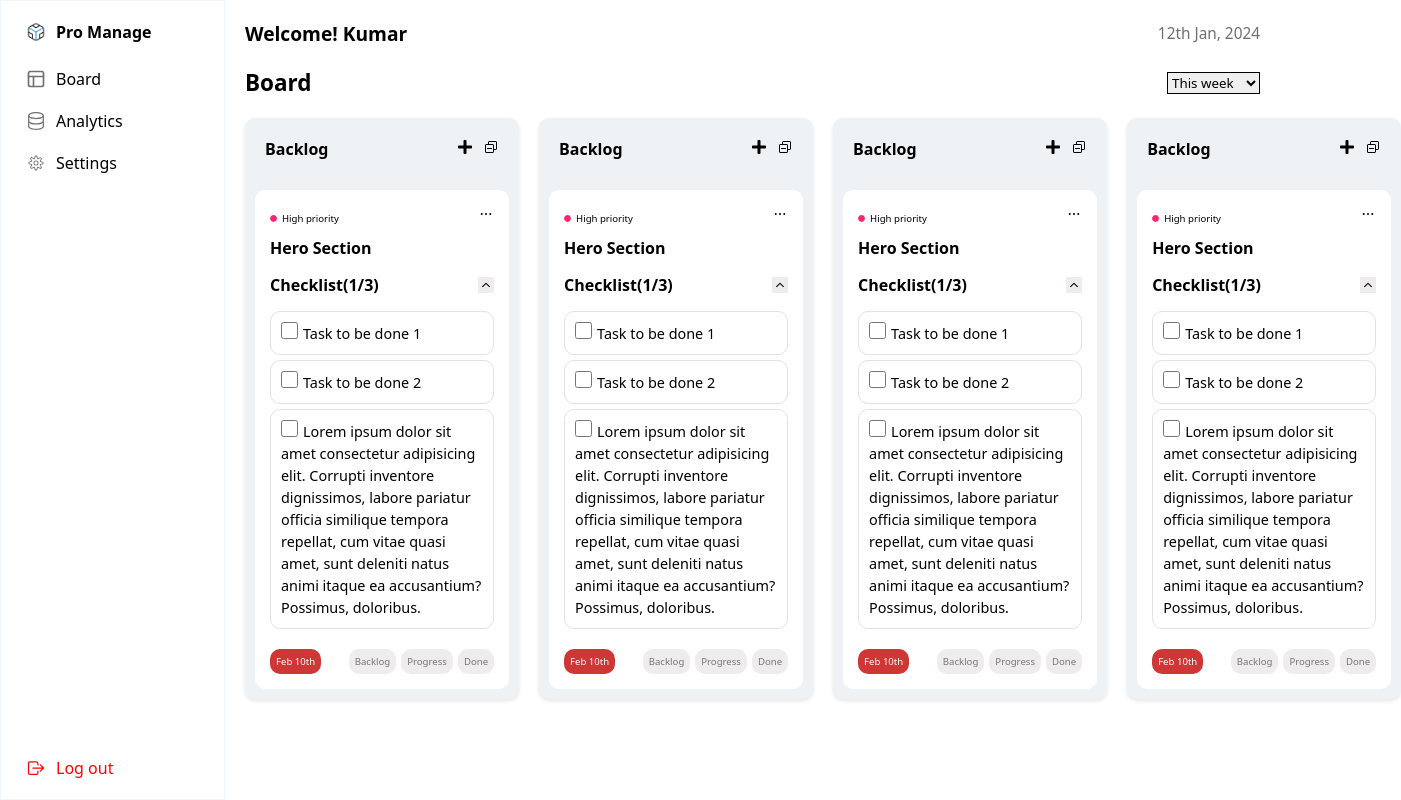
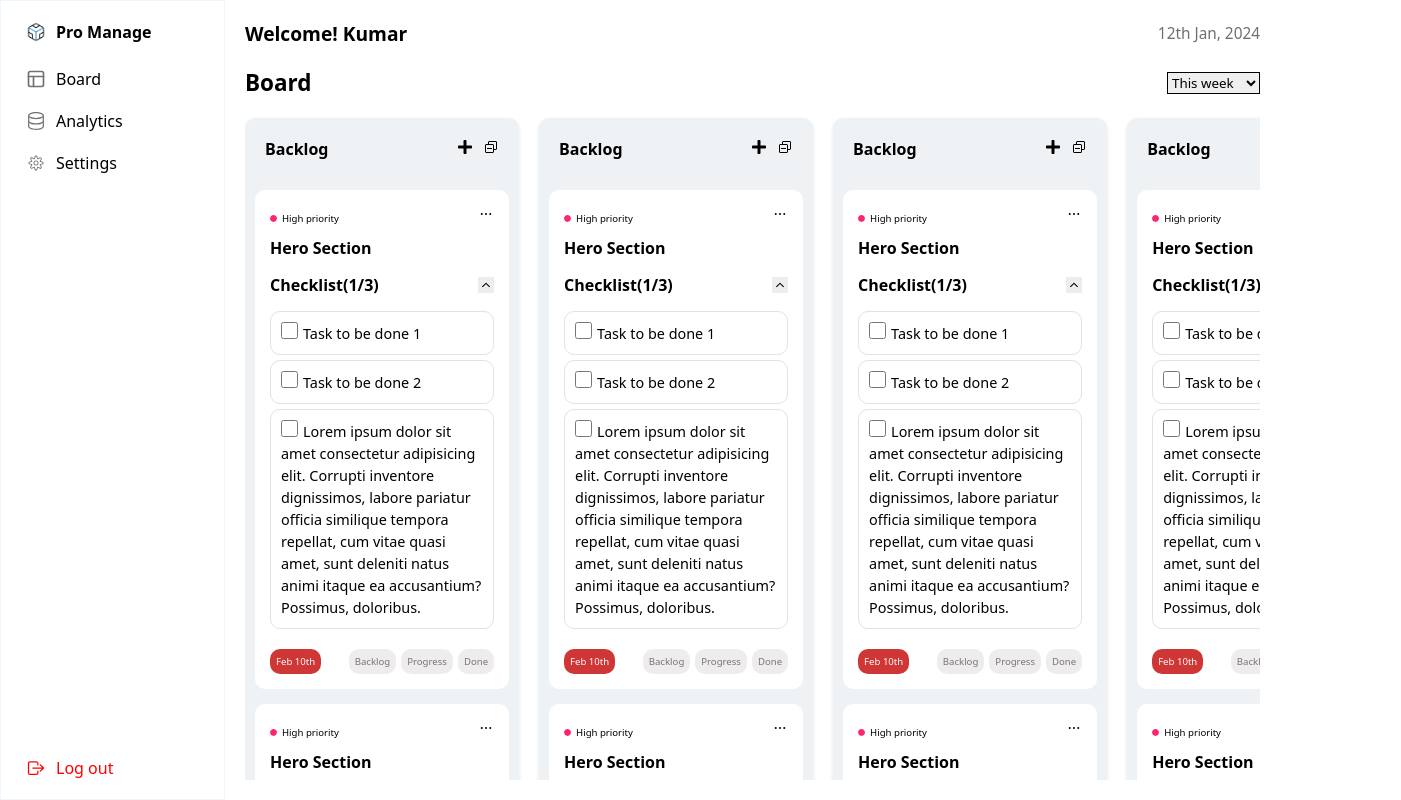
Before and after one commit to kumaraswini-11/frontend-pro-manage-mern-2024, a React (Vite) app: page /dashboard in a window 1280 px wide. Shown: the whole page, 1401 px wide, since content can reach past the window. Built offline with nearby package versions, Linux system fonts and the light colour scheme.

Commit message:
Dashboard Update

```diff
--- a/src/components/Dashboard/Dashboard.jsx
+++ b/src/components/Dashboard/Dashboard.jsx
@@ -6,18 +6,9 @@ import { IoIosArrowUp } from "react-icons/io";
 import styles from "./Dashboard.module.css";
 
 // Individual section component for better modularity
-function Section() {
+function Card() {
   return (
-    <article className={styles.section}>
-      {/* Subsection */}
-      <div className={styles.subsection}>
-        <h4>Backlog</h4>
-        <div className={styles.iconContainer}>
-          <FaPlus className={styles.icon} />
-          <VscCollapseAll className={styles.icon} />
-        </div>
-      </div>
-
+    <>
       {/* Inner Subsection */}
       <div className={styles.innerSubsection}>
         {/* Priority Subsection */}
@@ -77,6 +68,25 @@ function Section() {
           </div>
         </div>
       </div>
+    </>
+  );
+}
+
+function Section() {
+  return (
+    <article className={styles.section}>
+      {/* Subsection */}
+      <div className={styles.subsection}>
+        <h4>Backlog</h4>
+        <div className={styles.iconContainer}>
+          <FaPlus className={styles.icon} />
+          <VscCollapseAll className={styles.icon} />
+        </div>
+      </div>
+
+      {/* Cards */}
+      <Card />
+      <Card />
     </article>
   );
 }
--- a/src/components/Dashboard/Dashboard.module.css
+++ b/src/components/Dashboard/Dashboard.module.css
@@ -1,6 +1,10 @@
 /* Global styles */
 .mainSubContainer {
+  max-height: 100%;
+  /* max-width: 100%; */
   color: #000000;
+  /* overflow: hidden; */
+  overflow-y: hidden;
 }
 
 /* Header styles */
@@ -47,6 +51,7 @@
   /* height: 100vh; */
   padding: 10px;
   box-shadow: 0 2px 4px rgba(0, 0, 0, 0.1);
+
   scroll-behavior: auto;
   overflow-x: hidden;
   overflow-y: auto;
@@ -70,6 +75,7 @@
   padding: 15px;
   border-radius: 10px;
   min-height: 320px;
+  margin-top: 15px;
 }
 
 /* Icon container styles */
```
